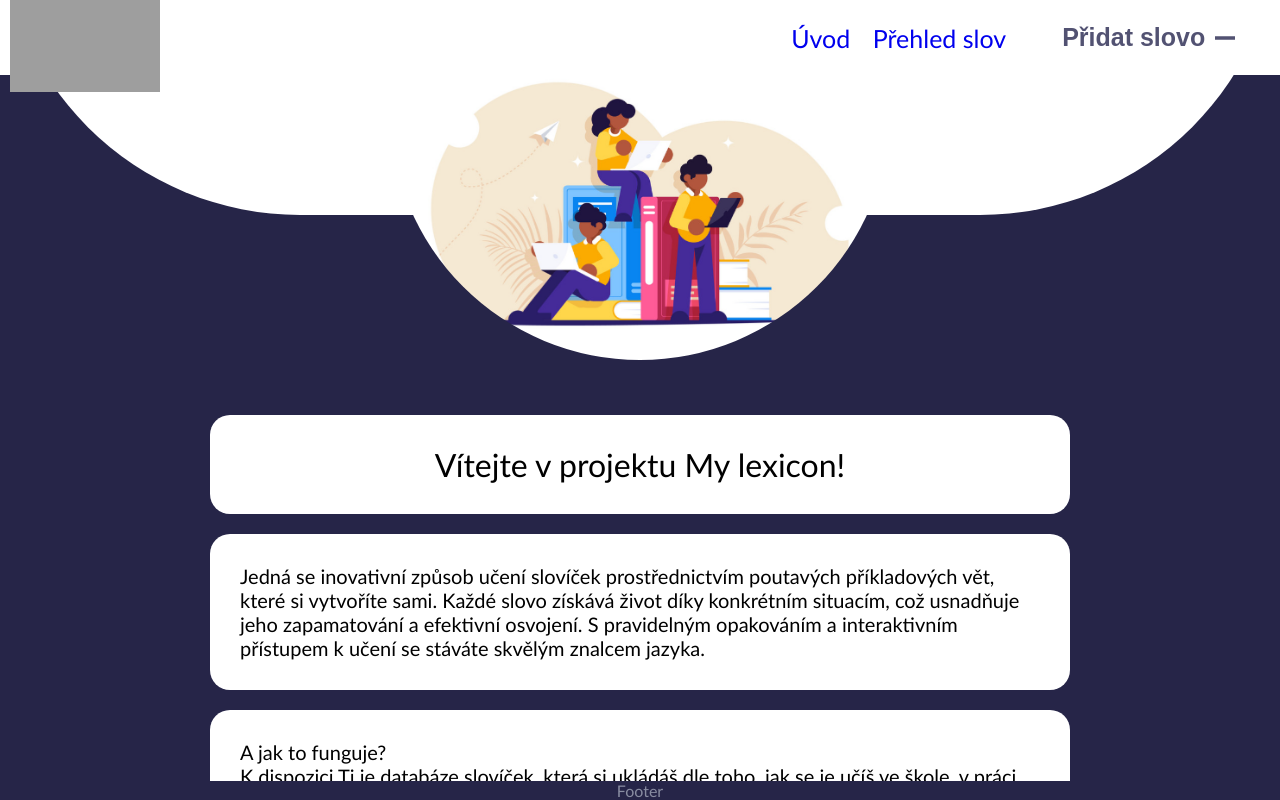
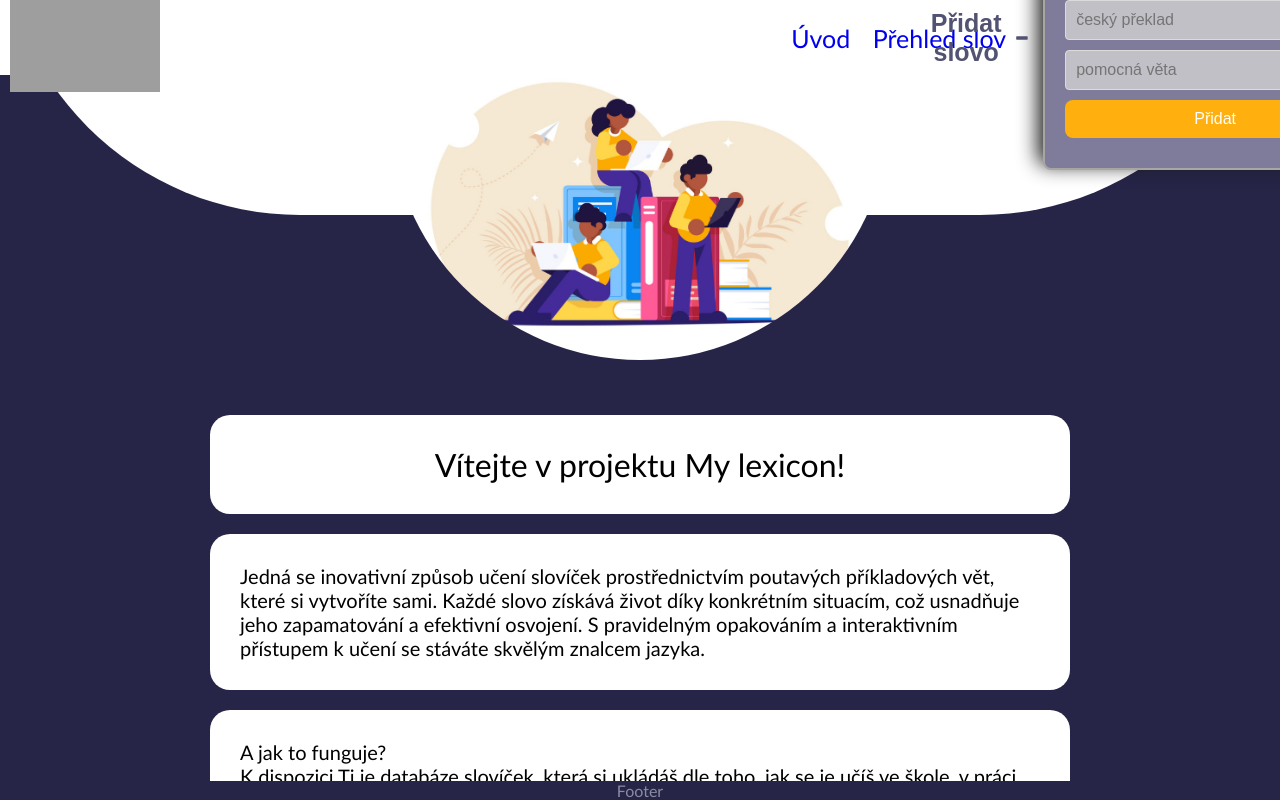
Before and after one commit to DenisaZem/my-lexicon, a React (Create React App) app: page / in a window 1280 px wide. Both pictures are taken after a click on the button "Přidat slovo". Shown: the top 800 px of the page. Built offline with nearby package versions, Linux system fonts and the light colour scheme; grey boxes are pictures that could not be loaded.

Commit message:
connect Form to PopUpFom component

```diff
--- a/src/components/NavBar.js
+++ b/src/components/NavBar.js
@@ -1,6 +1,8 @@
 import React, { useState, useEffect, useCallback } from "react";
 import { Link } from "react-router-dom";
 import { GiHamburgerMenu, GiCancel } from "react-icons/gi";
+import PopUpForm from "./PopUpForm";
+import { Form } from "react-router-dom"
 
 const NavBar = () => {
   const [showMenu, setShowMenu] = useState(false);
@@ -60,6 +62,7 @@ const NavBar = () => {
   // for show .backround
   const isOpen = showMenu ? "open" : "";
 
+
   return (
     <div>
       <div className={`background_black ${isOpen}`}></div>
@@ -99,6 +102,7 @@ const NavBar = () => {
               </div>
               <div className="Pop__Container--cross"></div>
             </button>
+            <PopUpForm trigger={buttonPopUp} setTrigger={setButtonPopUp} />
           </div>
         </ul>
       </nav>
--- a/src/components/PopUpForm.js
+++ b/src/components/PopUpForm.js
@@ -1,11 +1,16 @@
-import React from 'react'
+import Form from "./Form"
+import { GiCancel } from "react-icons/gi"
 
-const PopUpForm = () => {
-  return (
-    <div>
-
-    </div>
-  )
-}
+const PopUpForm = (props) => {
+    return (props.trigger) ? (
+      <div className="popup">
+          <div className="popup--inner">
+              <button className="close-btn" onClick={()=> props.setTrigger(false)}><GiCancel/></button>
+              <Form/>
+              {props.children}
+          </div>
+      </div>
+    ) : ""
+  }
 
 export default PopUpForm
```
